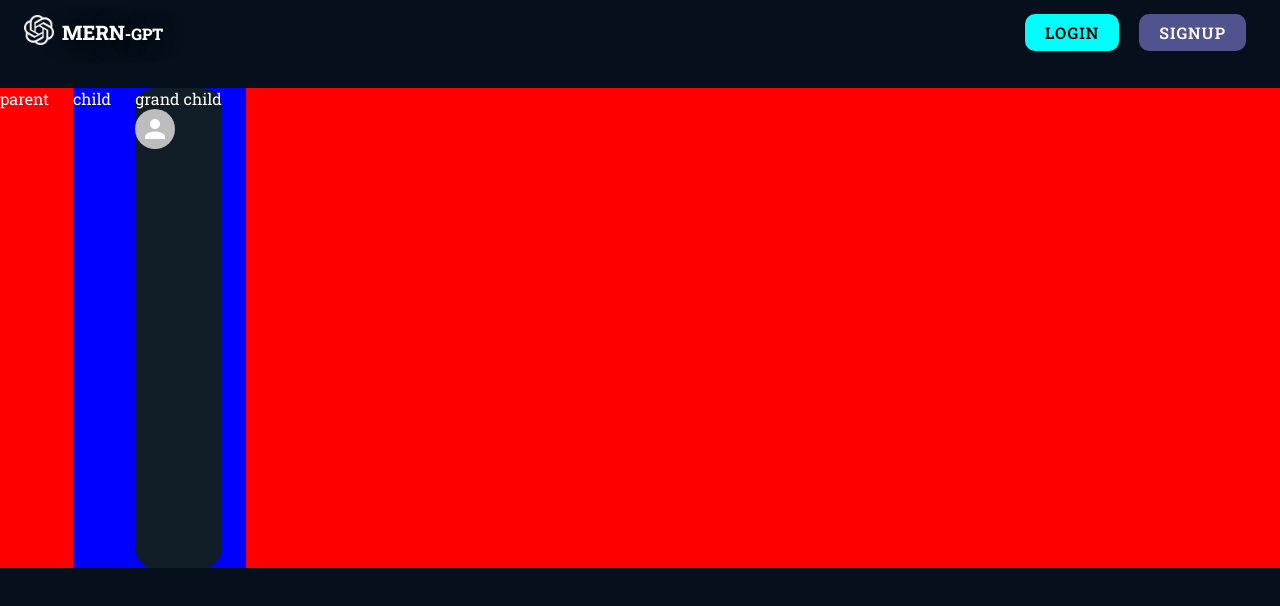
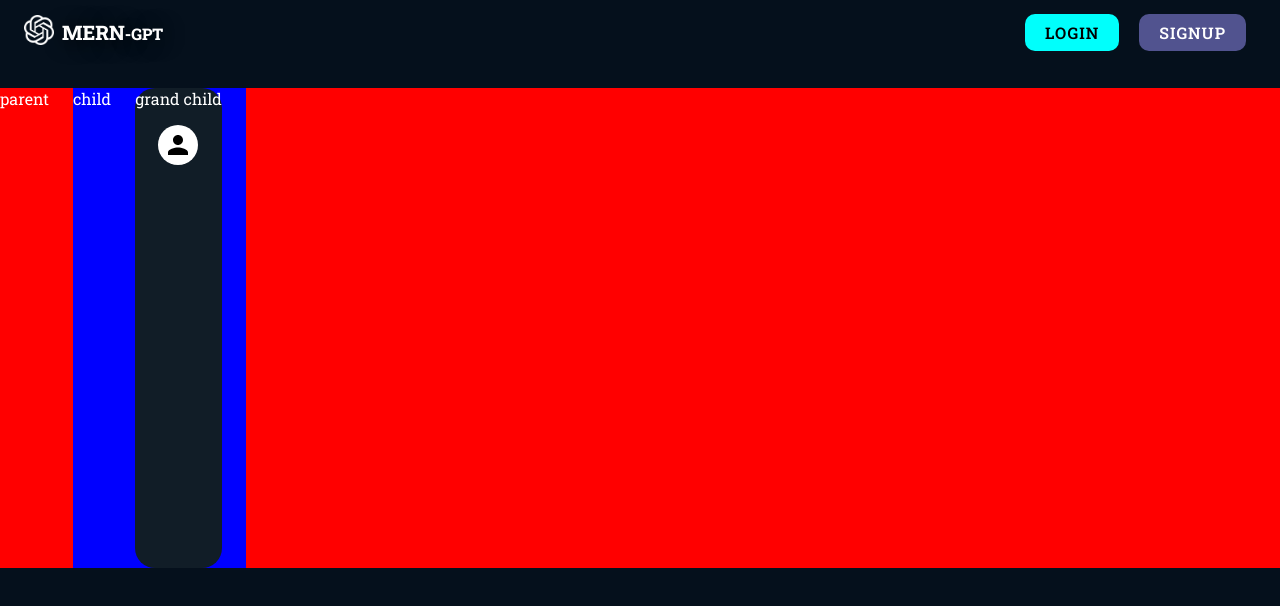
Before and after one commit to ctelfair20/ChatGPT_Clone, a React (Vite) app in the folder Frontend/: page /chats in a window 1280 px wide. Shown: the top 606 px of the page. Built offline with nearby package versions, Linux system fonts and the light colour scheme; no server answers.

Commit message:
added initial to avatar

```diff
--- a/Frontend/src/pages/Chats.tsx
+++ b/Frontend/src/pages/Chats.tsx
@@ -7,7 +7,7 @@ const Chats = () => {
         child
         <Box sx={{ display: "flex", width: "100%", height: "60vh", bgcolor: "rgb(17,29,39)", borderRadius: 5, flexDirection: "column", mx: 3 }}>
           grand child
-          <Avatar></Avatar>
+          <Avatar sx={{ mx: "auto", my: 2, bgcolor: "white", color: "black", fontWeight: 700, }}></Avatar>
         </Box>
       </Box>
     </Box>
```
Also changed, not shown: 1 other file (tests, documents, lock files or other folders).
